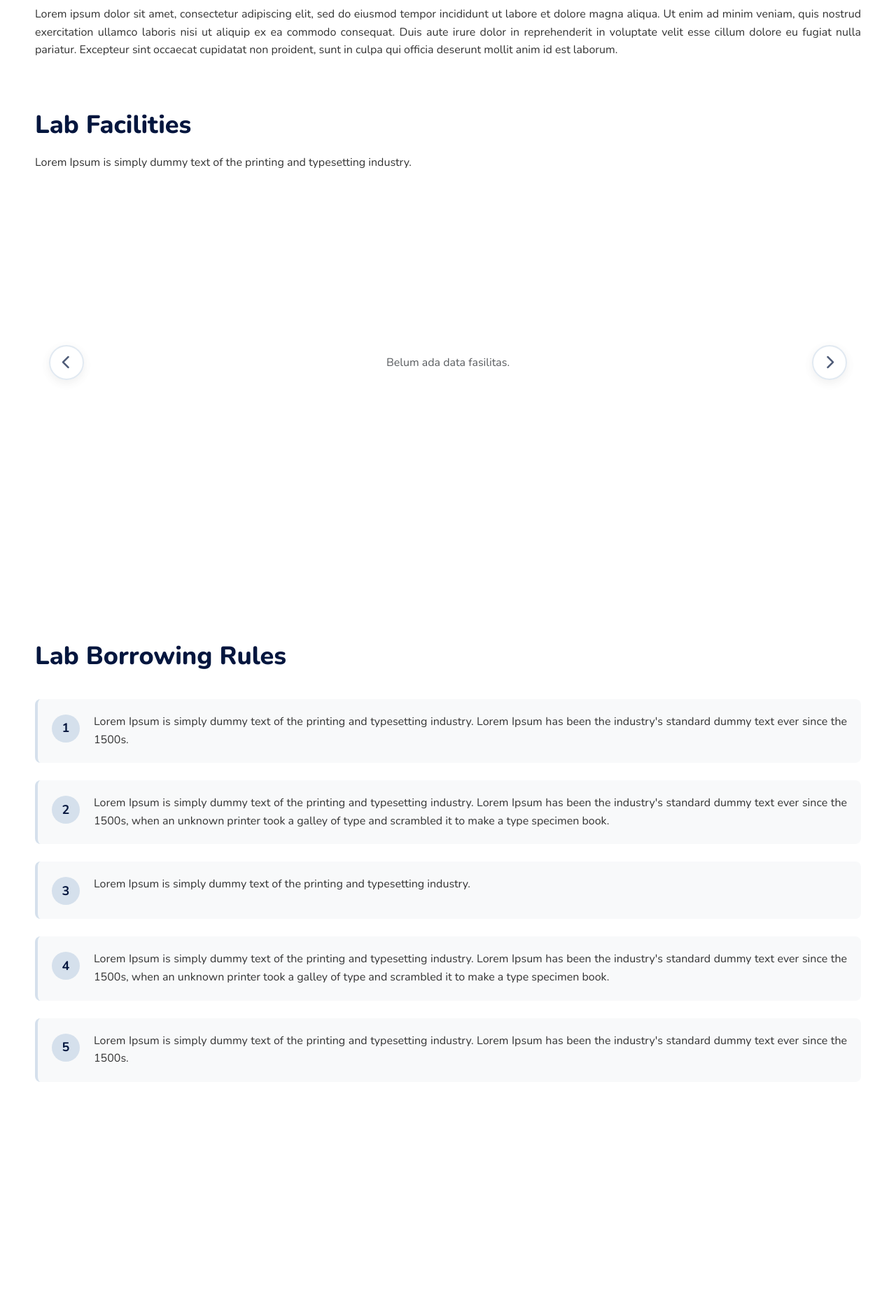
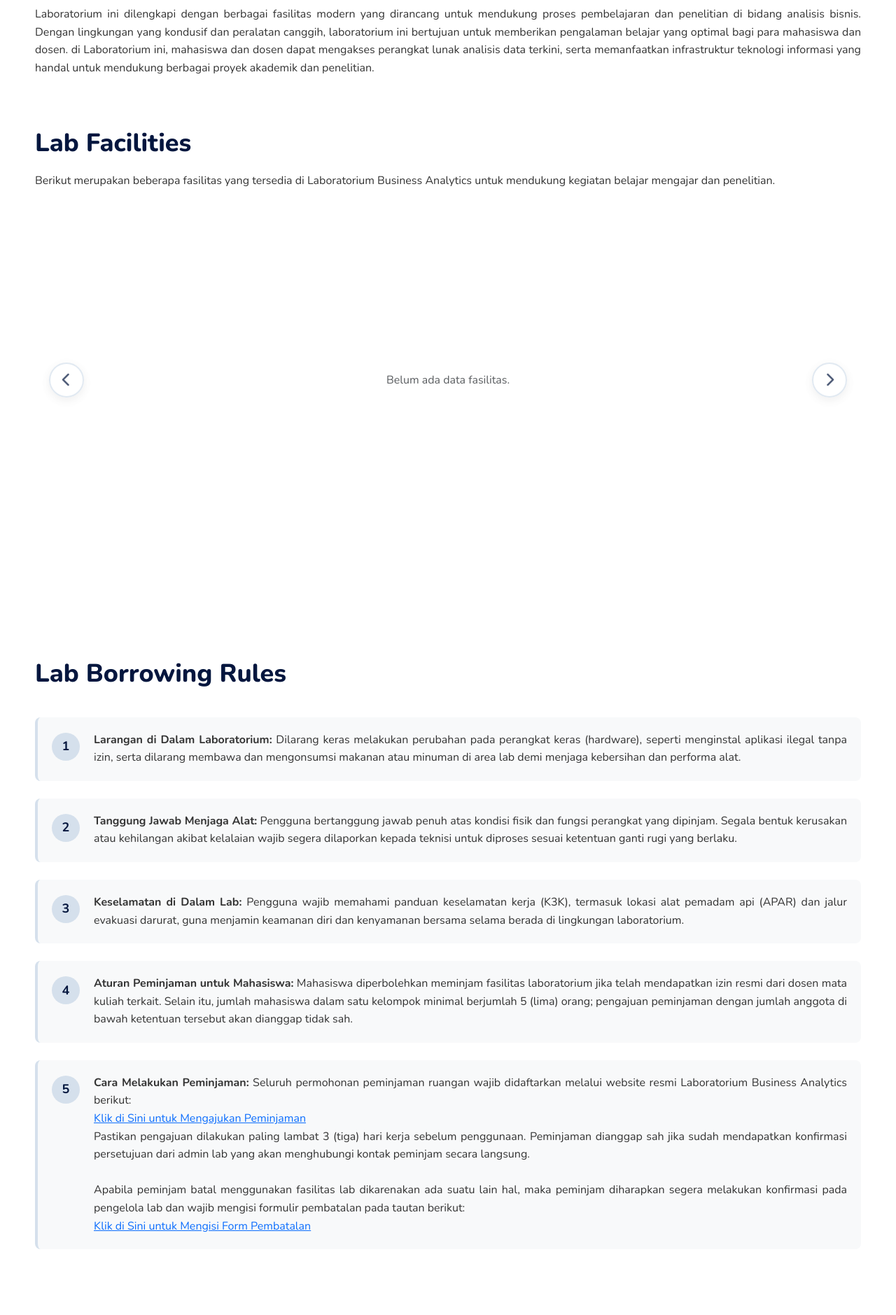
Before and after one commit to SkyWarLimit/PBL_BA, a PHP site: page /pages/infoPeminjaman.php in a window 1280 px wide. Shown: the part 969-2848 px from the top of the page at 70% size. Before the commit the page ends 2515 px from the top, so only its background shows below. Run offline with PHP 8.4, Linux system fonts and the light colour scheme; tables that the repository leaves empty or names only in its code hold one stand-in row (values such as "Sample post"); data that the repository does not hold is empty; some libraries are stand-ins or nearby versions.

Commit message:
fix code

```diff
--- a/pages/infoPeminjaman.php
+++ b/pages/infoPeminjaman.php
@@ -6,6 +6,54 @@ $isLoggedIn = isset($_SESSION['user_id']);
 $userName = $isLoggedIn ? $_SESSION['nama'] : '';
 // Role default jika tidak ada session
 $userRole = isset($_SESSION['role']) ? ucfirst($_SESSION['role']) : 'User';
+
+// --- 1. KONEKSI DATABASE & LOGIKA UTAMA (DI ATAS HTML) ---
+// Sesuaikan path ini jika file ini ada di dalam folder 'public' atau 'pages'
+// Gunakan __DIR__ agar path relatifnya aman
+$dbPath = __DIR__ . '/../admin/config/database.php';
+
+if (file_exists($dbPath)) {
+    require_once $dbPath;
+} else {
+    // Fallback jika path beda
+    $dbPathAlternative = $_SERVER['DOCUMENT_ROOT'] . '/admin/config/database.php';
+    if (file_exists($dbPathAlternative)) {
+        require_once $dbPathAlternative;
+    } else {
+        die("Error: Config database tidak ditemukan. Cek path file.");
+    }
+}
+
+$db = (new Database())->getConnection();
+
+// --- 2. AMBIL DATA SETTING (Logo & Nama Lab) ---
+$logoSrc = '../assets/images/logo.png';
+$namaLabText = 'Laboratorium Business Analytics'; // Default text
+
+try {
+    // PERBAIKAN: Ambil kolom 'value' (untuk teks) DAN 'file_path' (untuk gambar)
+    $stmt = $db->query("SELECT key, value, file_path FROM settings WHERE key IN ('logo', 'nama_lab')");
+    $resultRaw = $stmt->fetchAll(PDO::FETCH_ASSOC);
+
+    // Kita susun ulang array-nya biar gampang dipanggil berdasarkan key
+    $settings = [];
+    foreach ($resultRaw as $row) {
+        $settings[$row['key']] = $row;
+    }
+
+    // 1. Set Logo (Ambil dari kolom file_path)
+    if (!empty($settings['logo']['file_path'])) {
+        $logoSrc = '../admin/' . $settings['logo']['file_path'];
+    }
+
+    // 2. Set Nama Lab (Ambil dari kolom value - SESUAI DATABASE KAMU)
+    if (!empty($settings['nama_lab']['value'])) {
+        $namaLabText = $settings['nama_lab']['value'];
+    }
+
+} catch (Exception $e) {
+    /* Ignore error agar web tetap jalan pakai default */
+}
 ?>
 
 <!DOCTYPE html>
@@ -29,10 +77,10 @@ $userRole = isset($_SESSION['role']) ? ucfirst($_SESSION['role']) : 'User';
     <nav class="sticky-navbar">
         <div class="logo-container">
             <div class="logo">
-                <img src="../assets/img/logo.png" alt="Laboratorium Business Analytics Logo">
+                <img src="<?php echo htmlspecialchars($logoSrc); ?>" alt="Laboratorium Business Analytics Logo">
             </div>
             <div class="lab-name-container">
-                <div class="lab-name">Laboratorium Business Analytics</div>
+                <div class="lab-name"><?php echo htmlspecialchars($namaLabText); ?></div>
                 <div class="lab-tagline">Transforming Data into Decisions</div>
             </div>
         </div>
@@ -138,18 +186,13 @@ $userRole = isset($_SESSION['role']) ? ucfirst($_SESSION['role']) : 'User';
                         <span class="title-line business-analytics">Business Analytics</span>
                     </h1>
                     <p class="hero-detailed-description">
-                        Lorem ipsum dolor sit amet, consectetur adipiscing elit, sed do eiusmod tempor incididunt ut
-                        labore et dolore magna aliqua.
-                        Ut enim ad minim veniam, quis nostrud exercitation ullamco laboris nisi ut aliquip ex ea
-                        commodo consequat.
-                        Duis aute irure dolor in reprehenderit in voluptate velit esse cillum dolore eu fugiat nulla
-                        pariatur.
-                        Excepteur sint occaecat cupidatat non proident, sunt in culpa qui officia deserunt mollit
-                        anim id est laborum.
+                        Laboratorium Business Analytics menyediakan akses teknologi terbaru bagi para dosen, dan mahasiswa.
+                        Kami memahami bahwa mengolah data dalam jumlah besar membutuhkan komputer yang stabil dan perangkat lunak yang lengkap.
+                        Fasilitas kami dirancang untuk mendukung seluruh proses—mulai dari menyatukan data mentah, merapikannya, hingga menampilkan informasi tersebut dalam bentuk grafik interaktif yang mudah untuk dipahami.
                     </p>
                     <!-- Tombol Register For Laboratory Booking -->
                     <div class="register-btn-container">
-                        <button class="register-btn">
+                        <button class="register-btn" onclick="window.location.href='booking.php'">
                             <span class="btn-text">
                                 Register For Laboratory Booking
                                 <i class="fas fa-arrow-up arrow-icon"></i>
@@ -167,13 +210,19 @@ $userRole = isset($_SESSION['role']) ? ucfirst($_SESSION['role']) : 'User';
         <h2 class="info-title">Laboratory Business Analytics</h2>
         <div class="info-content">
             <div class="info-text">
-                <p>Lorem ipsum dolor sit amet, consectetur adipiscing elit, sed do eiusmod tempor incididunt ut labore et dolore magna aliqua. Ut enim ad minim veniam, quis nostrud exercitation ullamco laboris nisi ut aliquip ex ea commodo consequat. Duis aute irure dolor in reprehenderit in voluptate velit esse cillum dolore eu fugiat nulla pariatur. Excepteur sint occaecat cupidatat non proident, sunt in culpa qui officia deserunt mollit anim id est laborum.</p>
+                <p>
+                Laboratorium ini dilengkapi dengan berbagai fasilitas modern yang dirancang untuk mendukung proses pembelajaran dan penelitian di bidang analisis bisnis.
+                Dengan lingkungan yang kondusif dan peralatan canggih, laboratorium ini bertujuan untuk memberikan pengalaman belajar yang optimal bagi para mahasiswa dan dosen.
+                di Laboratorium ini, mahasiswa dan dosen dapat mengakses perangkat lunak analisis data terkini, serta memanfaatkan infrastruktur teknologi informasi yang handal untuk mendukung berbagai proyek akademik dan penelitian.
+                </p>
             </div>
 
             <div class="info-block">
                 <h3 class="info-subtitle">Lab Facilities</h3>
                 <div class="info-text">
-                    <p>Lorem Ipsum is simply dummy text of the printing and typesetting industry.</p>
+                    <p>
+                      Berikut merupakan beberapa fasilitas yang tersedia di Laboratorium Business Analytics untuk mendukung kegiatan belajar mengajar dan penelitian.
+                    </p>
                 </div>
 
                 <!-- Carousel Container -->
@@ -204,31 +253,45 @@ $userRole = isset($_SESSION['role']) ? ucfirst($_SESSION['role']) : 'User';
                 <div class="rule-item">
                     <div class="rule-number">1</div>
                     <div class="rule-text">
-                        Lorem Ipsum is simply dummy text of the printing and typesetting industry. Lorem Ipsum has been the industry's standard dummy text ever since the 1500s.
+                        <strong>Larangan di Dalam Laboratorium:</strong> Dilarang keras melakukan perubahan pada perangkat keras (hardware), seperti menginstal aplikasi ilegal tanpa izin, serta dilarang membawa dan mengonsumsi makanan atau minuman di area lab demi menjaga kebersihan dan performa alat.
                     </div>
                 </div>
                 <div class="rule-item">
                     <div class="rule-number">2</div>
                     <div class="rule-text">
-                        Lorem Ipsum is simply dummy text of the printing and typesetting industry. Lorem Ipsum has been the industry's standard dummy text ever since the 1500s, when an unknown printer took a galley of type and scrambled it to make a type specimen book.
+                        <strong>Tanggung Jawab Menjaga Alat:</strong> Pengguna bertanggung jawab penuh atas kondisi fisik dan fungsi perangkat yang dipinjam. Segala bentuk kerusakan atau kehilangan akibat kelalaian wajib segera dilaporkan kepada teknisi untuk diproses sesuai ketentuan ganti rugi yang berlaku.
                     </div>
                 </div>
                 <div class="rule-item">
                     <div class="rule-number">3</div>
                     <div class="rule-text">
-                        Lorem Ipsum is simply dummy text of the printing and typesetting industry.
+                        <strong>Keselamatan di Dalam Lab:</strong> Pengguna wajib memahami panduan keselamatan kerja (K3K), termasuk lokasi alat pemadam api (APAR) dan jalur evakuasi darurat, guna menjamin keamanan diri dan kenyamanan bersama selama berada di lingkungan laboratorium.
                     </div>
                 </div>
                 <div class="rule-item">
                     <div class="rule-number">4</div>
                     <div class="rule-text">
-                        Lorem Ipsum is simply dummy text of the printing and typesetting industry. Lorem Ipsum has been the industry's standard dummy text ever since the 1500s, when an unknown printer took a galley of type and scrambled it to make a type specimen book.
+                        <strong>Aturan Peminjaman untuk Mahasiswa:</strong> Mahasiswa diperbolehkan meminjam fasilitas laboratorium jika telah mendapatkan izin resmi dari dosen mata kuliah terkait. Selain itu, jumlah mahasiswa dalam satu kelompok minimal berjumlah 5 (lima) orang; pengajuan peminjaman dengan jumlah anggota di bawah ketentuan tersebut akan dianggap tidak sah.
                     </div>
                 </div>
                 <div class="rule-item">
                     <div class="rule-number">5</div>
                     <div class="rule-text">
-                        Lorem Ipsum is simply dummy text of the printing and typesetting industry. Lorem Ipsum has been the industry's standard dummy text ever since the 1500s.
+                        <strong>Cara Melakukan Peminjaman:</strong> Seluruh permohonan peminjaman ruangan wajib didaftarkan melalui website resmi Laboratorium Business Analytics berikut:
+                        <div class="booking-link-wrapper">
+                        <a href="booking.php" class="booking-link-box">
+                            Klik di Sini untuk Mengajukan Peminjaman
+                        </a>
+                        </div>
+                        Pastikan pengajuan dilakukan paling lambat 3 (tiga) hari kerja sebelum penggunaan. Peminjaman dianggap sah jika sudah mendapatkan konfirmasi persetujuan dari admin lab yang akan menghubungi kontak peminjam secara langsung.
+                        <br><br>
+                        Apabila peminjam batal menggunakan fasilitas lab dikarenakan ada suatu lain hal, maka peminjam diharapkan segera melakukan konfirmasi pada pengelola lab dan wajib mengisi formulir pembatalan pada tautan berikut:
+
+                        <div class="booking-link-wrapper">
+                            <a href="formCancel.php" class="booking-link-box cancel-box">
+                                Klik di Sini untuk Mengisi Form Pembatalan
+                            </a>
+                        </div>
                     </div>
                 </div>
             </div>
@@ -255,7 +318,7 @@ function toggleMenu() {
 
 document.addEventListener('DOMContentLoaded', function() {
     // --- KONFIGURASI API ---
-    const API_URL = '/PBL_BA/admin/api/fasilitas.php';
+    const API_URL = '../admin/api/fasilitas.php';
 
     const carousel = document.getElementById('facilitiesCarousel');
     const carouselContainer = document.querySelector('.facilities-carousel-container');
--- a/pages/kontak.php
+++ b/pages/kontak.php
@@ -169,7 +169,10 @@ try {
         <div class="contact-hero-bg"></div>
         <div class="contact-hero-content">
             <h1>Contact Us</h1>
-            <p>Lorem ipsum dolor sit amet, consectetur adipiscing elit, sed do eiusmod tempor incididunt ut labore et dolore magna aliqua.</p>
+            <p>
+            Kami sangat terbuka bagi siapa pun yang ingin bekerja sama, berdiskusi, atau berkunjung untuk mengenal lebih dekat Laboratorium Business Analytics.
+            Tim kami siap membantu menjawab pertanyaan Anda mengenai laporan tentang fasilitas lab, kritik dan saran tentang fasilitas lab ,hingga cara memanfaatkan fasilitas lab kami untuk mendukung kemajuan dan kemudahan untuk menggunakan fasilitas di lab kami.
+            </p>
         </div>
     </section>
 
```
